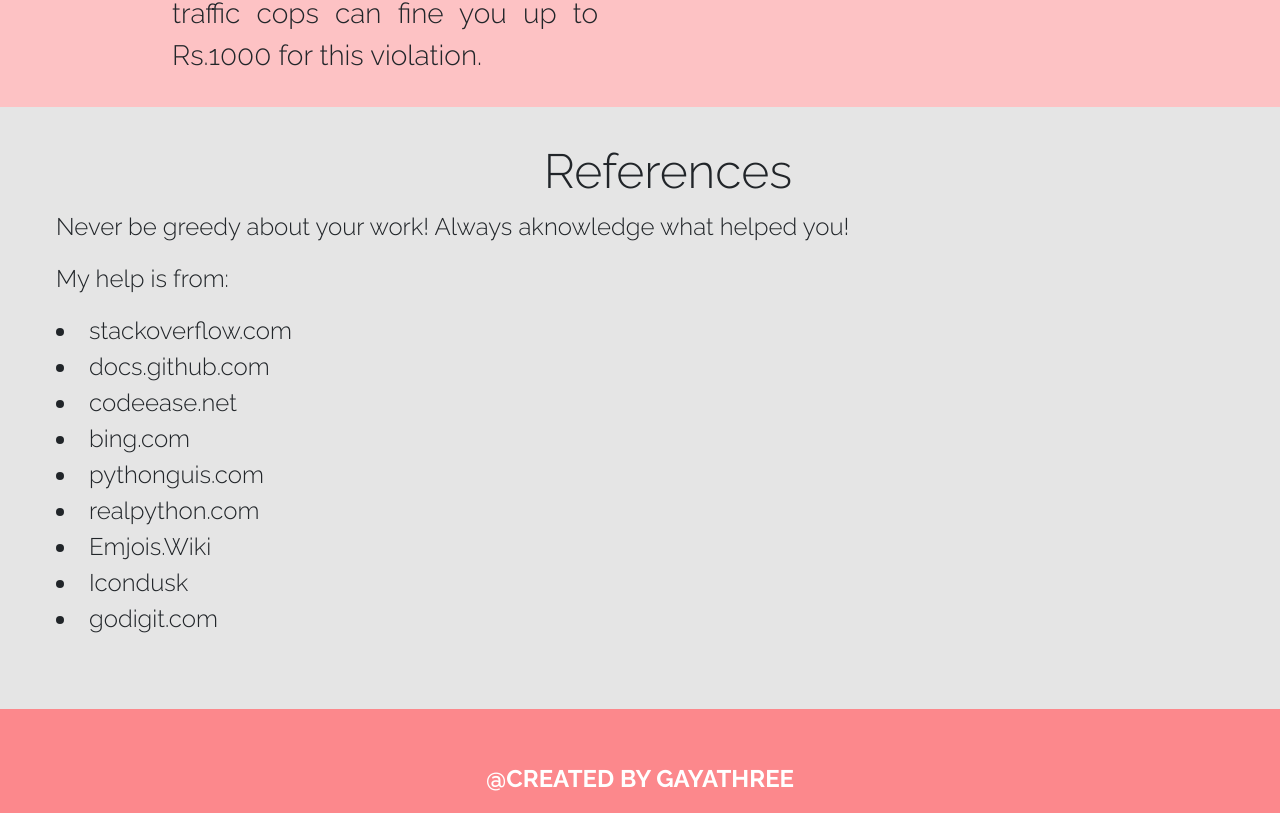
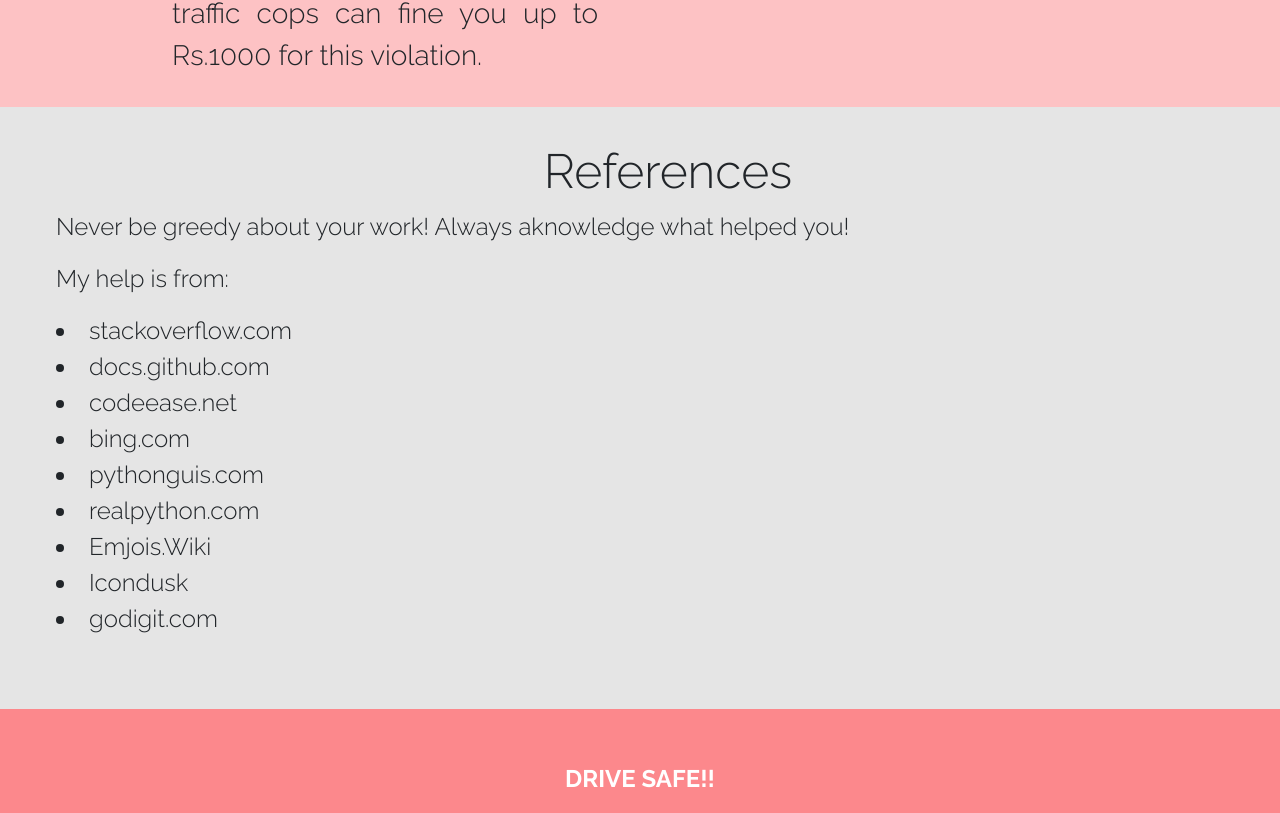
Before and after one commit to GayathreeBala/TRAFFIC-ANALYSER, a website: page index.html in a window 1280 px wide. Shown: the part 2588-3401 px from the top of the page. Drawn offline with nearby package versions, Linux system fonts and the light colour scheme.

Commit message:
Update index.html

```diff
--- a/index.html
+++ b/index.html
@@ -249,7 +249,7 @@
 <br><br>
 </section>
 </div></section>
-<div style="background-color: #FC888C;height:auto;padding:2vh;color:white; font-size: 3vh;text-align: center;font-weight: 700;"><BR>@CREATED BY GAYATHREE <BR></div>
+<div style="background-color: #FC888C;height:auto;padding:2vh;color:white; font-size: 3vh;text-align: center;font-weight: 700;"><BR>DRIVE SAFE!! <BR></div>
 
 
 <script>
```
